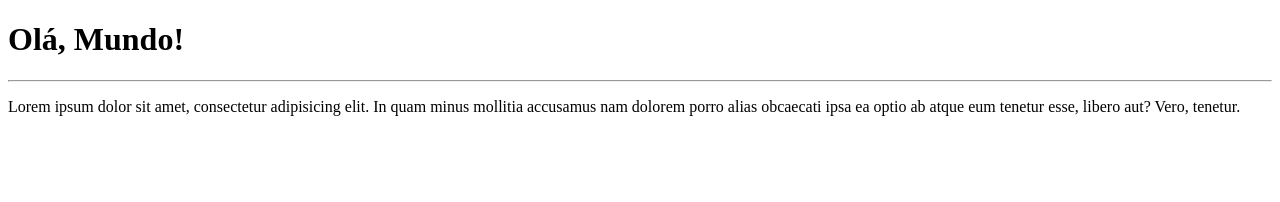
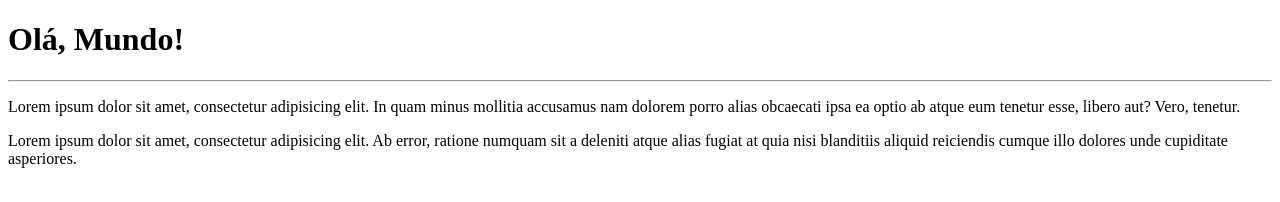
Before and after one commit to thayanagoes/Ola-Mundo, a plain HTML site: page site-exemplo/index.html in a window 1280 px wide. Drawn offline with Linux system fonts and the light colour scheme.

Commit message:
adicionei um parágrafo

```diff
--- a/site-exemplo/index.html
+++ b/site-exemplo/index.html
@@ -10,5 +10,6 @@
     <h1>Olá, Mundo!</h1>
     <hr>
     <p>Lorem ipsum dolor sit amet, consectetur adipisicing elit. In quam minus mollitia accusamus nam dolorem porro alias obcaecati ipsa ea optio ab atque eum tenetur esse, libero aut? Vero, tenetur.</p>
+    <p>Lorem ipsum dolor sit amet, consectetur adipisicing elit. Ab error, ratione numquam sit a deleniti atque alias fugiat at quia nisi blanditiis aliquid reiciendis cumque illo dolores unde cupiditate asperiores.</p>
 </body>
 </html>
```
